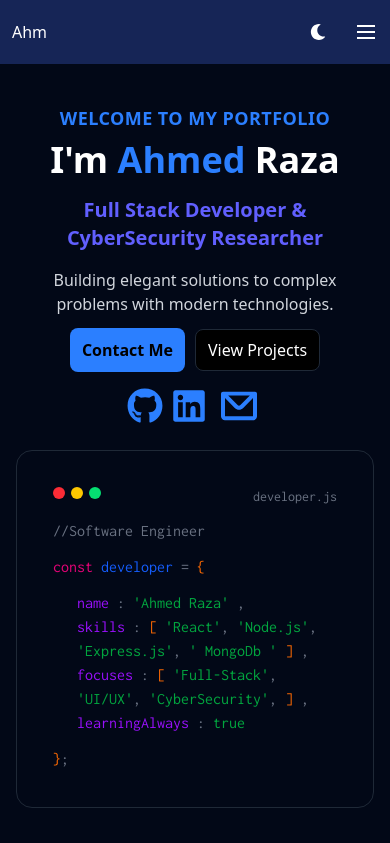
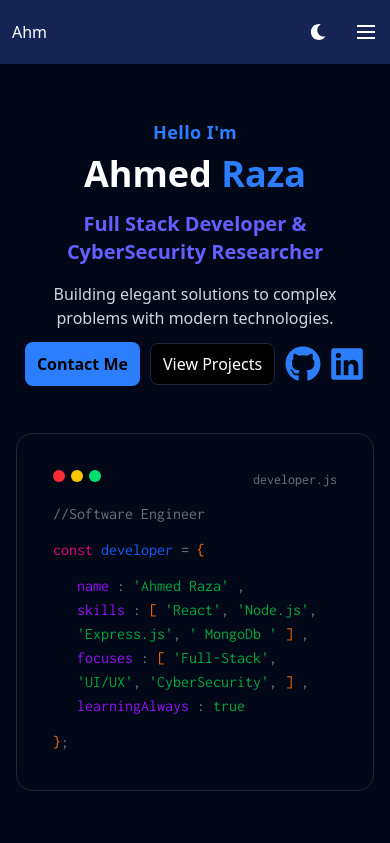
Before and after one commit to razaahmad0192/portfolio, a React (Vite) app: page / in a window 390 px wide. Shown: the top 843 px of the page. Built offline with nearby package versions, Linux system fonts and the light colour scheme.

Commit message:
casual update

```diff
--- a/src/App.jsx
+++ b/src/App.jsx
@@ -5,25 +5,28 @@ import About from './components/About'
 import Projects from './components/Projects'
 import Skills from './components/Skills'
 import Contact from './components/Contact'
+import LazyComponent from './components/LazyComponent'
 const App = () => {
   return (
     <div className='text-white'>
 
       <Navbar />
+      <Banner />
 
 
-      <Banner />
-      <div className='border-1 h-1 border-gray-700 shadow '></div>
+      <div className='border-1 h-1 border-gray-700 shadow '></div>{/** Separator */}
+
       <div className='min-h-screen flex items-center justify-center'>
-
         <About />
       </div>
-      <div className='border-1 h-1 border-gray-700 shadow '></div>
+
+      <div className='border-1 h-1 border-gray-700 shadow '></div> {/** Separator */}
+
       <div className='min-h-screen flex items-center justify-center '>
 
         <Projects />
       </div>
-      <div className='border-1 h-1 border-gray-700 shadow '></div>
+      <div className='border-1 h-1 border-gray-700 shadow '></div>{/** Separator */}
 
 
       <div className='min-h-screen flex items-center justify-center'>
--- a/src/components/About.jsx
+++ b/src/components/About.jsx
@@ -11,7 +11,7 @@ const About = () => {
                 <h2 className='font-extrabold md:text-5xl text-3xl'>
                     About Me
                 </h2>
-                <div className='border-2 w-24 border-blue-500'></div>
+                <div className='border-2 md:w-24 w-16 border-blue-500'></div>
             </div>
             <div className="about  w-full flex md:flex-row  md:justify-center  flex-col  md:items-start justify-center ">
 
--- a/src/components/Banner.jsx
+++ b/src/components/Banner.jsx
@@ -1,19 +1,26 @@
 import { FaGithub } from "react-icons/fa";
 import { FaLinkedin } from "react-icons/fa6";
 import { CgMail } from "react-icons/cg";
+import { motion } from 'framer-motion';
+import { Link } from "react-scroll";
 
 const Banner = () => {
   return (
 
-    <section id="home" className="md:container md:mx-auto  flex flex-col items-center justify-around md:flex-row md:items-center md:justify-center py-10 px-4 md:gap-0 gap-5 md:h-[calc(100vh-80px)]
+    <motion.section
+      initial={{ opacity: 0 }}
+      whileInView={{ opacity: 1 }}
+      viewport={{ once: true }}
+      transition={{ duration: 1 }}
+      id="home" className="md:container md:mx-auto  flex flex-col items-center justify-around md:flex-row md:items-center md:justify-center py-10 px-4 md:gap-0 gap-5 md:h-[calc(100vh-80px)]
     min-h-[calc(100vh-64px)]   ">
       <div className="flex flex-wrap w-full">
         <div className="w-full  flex flex-col items-center md:items-start  justify-center ">
-          <span className="text-blue-500 uppercase tracking-wide font-semibold block mb-2 md:text-2xl text-lg text-center md:text-start">
-            Welcome to my Portfolio
+          <span className="text-blue-500  tracking-wide font-semibold block mb-2 md:text-2xl text-lg text-center md:text-start">
+            Hello I'm
           </span>
           <h1 className="text-4xl md:text-7xl font-bold mb-4 text-center md:text-start text-white">
-            I'm <span className='text-blue-500'>Ahmed</span> Raza{" "}
+            Ahmed{" "}<span className='text-blue-500'>Raza</span>
           </h1>
           <h2 className='text-xl md:text-3xl font-bold mb-4 text-indigo-500 text-center md:text-start'>
             Full Stack Developer & CyberSecurity Researcher
@@ -23,14 +30,31 @@ const Banner = () => {
           </p>
           <div className='btnss mt-3 flex items-center justify-center flex-wrap md:gap-7 gap-2.5'>
 
-            <button className='px-3 py-2.5 bg-blue-500 rounded-lg border-0 text-black hover:bg-blue-600 font-semibold'>Contact Me</button>
-            <button className='px-3 py-2 bg-black rounded-lg border-gray-100 border  text-white hover:bg-blue-600 font-semibol '>View Projects</button>
+            <button className='px-3 py-2.5 bg-blue-500 rounded-lg border-0 text-black hover:bg-blue-600 font-semibold'>
+              <Link
+                to="contact"          // same as id in your section
+                smooth={true}      // enables smooth scrolling
+                duration={700}     // scroll speed in ms
+                spy={true}         // highlights link when section in view (optional)
+                offset={-70}       // optional, adjusts for navbar height
+              >Contact Me</Link>
+            </button>
+            <button className='px-3 py-2 bg-black rounded-lg border-gray-100 border  text-white hover:bg-blue-600 font-semibol '><Link
+              to="projects"          // same as id in your section
+              smooth={true}      // enables smooth scrolling
+              duration={700}     // scroll speed in ms
+              spy={true}         // highlights link when section in view (optional)
+              offset={-70}       // optional, adjusts for navbar height
+            >View Projects</Link></button>
 
             <div className='flex items-center gap-2'>
+              <a target="_blank" href="https://github.com/razaahmad0192">
+                <FaGithub className="text-blue-500 w-9 h-9 cursor-pointer hover:text-blue-600 " />
+              </a>
+              <a target="_blank" href="https://www.linkedin.com/in/ahmed-raza-239b21237/">
+                <FaLinkedin className="text-blue-500 w-9 h-9 cursor-pointer hover:text-blue-600 " />
+              </a>
 
-              <FaGithub className="text-blue-500 w-9 h-9" />
-              <FaLinkedin className="text-blue-500 w-9 h-9" />
-              <CgMail className="text-blue-500 w-12 h-12" />
             </div>
           </div>
         </div>
@@ -38,7 +62,7 @@ const Banner = () => {
       {/* <div className="pic rounded-full ">
           <img className='rounded-full md:w-sm w-xs ' src="https://media.licdn.com/dms/image/v2/D4D03AQF1pI9qsvdTdg/profile-displayphoto-scale_200_200/B4DZlonx_pGQAY-/0/1758396885254?e=1762992000&v=beta&t=c17ZA1vEvHjdN9Z8NR0G0uAU0gVY_0QxmxzYR6ZUf9U" alt="" />
         </div> */}
-      <div className="console border md:w-[60%]  p-9 flex flex-col gap-3 rounded-2xl">
+      <motion.div className="console border md:w-[60%]  p-9 flex flex-col gap-3 rounded-2xl">
         <div className="flex justify-between min-h-5 ">
 
           <div className="flex gap-1.5 ">
@@ -70,8 +94,8 @@ const Banner = () => {
         <p>
           <span className="text-orange-500">{"}"}</span><span className="text-gray-500">;</span>
         </p>
-      </div>
-    </section>
+      </motion.div>
+    </motion.section>
 
 
   )
--- a/src/components/Contact.jsx
+++ b/src/components/Contact.jsx
@@ -33,7 +33,7 @@ function Contact() {
                 <h2 className='font-extrabold md:text-5xl text-3xl'>
                     Get In Touch
                 </h2>
-                <div className='border-2 w-28 border-blue-500'></div>
+                <div className='border-2 w-18 md:w-28 border-blue-500'></div>
             </div>
             <div className="sub-section flex flex-col gap-10 ">
                 <p className='text-gray-400'>
--- /dev/null
+++ b/src/components/LazyComponent.jsx
@@ -0,0 +1,25 @@
+import React, { useState, useEffect, useRef } from "react";
+
+function LazyComponent({ children }) {
+    const [isVisible, setIsVisible] = useState(false);
+    const ref = useRef();
+
+    useEffect(() => {
+        const observer = new IntersectionObserver(
+            ([entry]) => {
+                if (entry.isIntersecting) {
+                    setIsVisible(true);
+                    observer.disconnect(); // load only once
+                }
+            },
+            { threshold: 0.1 } // triggers when 10% visible
+        );
+
+        observer.observe(ref.current);
+        return () => observer.disconnect();
+    }, []);
+
+    return <div ref={ref}>{isVisible ? children : null}</div>;
+}
+
+export default LazyComponent;
--- a/src/components/Skills.jsx
+++ b/src/components/Skills.jsx
@@ -7,14 +7,14 @@ import { FaCode } from "react-icons/fa";
 import { GoDatabase } from "react-icons/go";
 import { HiOutlineCpuChip } from "react-icons/hi2";
 
-function Skills() {
+function Skills({Class=""}) {
     return (
-        <section id='skills' className='md:container md:mx-auto py-10 px-4  flex flex-col gap-10'>
+        <section id='skills' className={`md:container md:mx-auto py-10 px-4 ${Class} flex flex-col gap-10`}>
             <div className='heading-about'>
                 <h2 className='font-extrabold md:text-5xl text-3xl'>
                     Skills
                 </h2>
-                <div className='border-2 w-18 border-blue-500'></div>
+                <div className='border-2 w-12 md:w-18 border-blue-500'></div>
             </div>
             <div className="sub-section flex flex-col gap-5 ">
                 <p>
--- a/src/index.css
+++ b/src/index.css
@@ -31,3 +31,18 @@ html {
   scroll-padding-top: 80px;
   scroll-behavior: smooth;
 }
+:root{
+  --primary-color: white;
+  --secondary-color : rgb(31, 41, 55);;
+  --blue-color : #3B82F6;
+
+}
+.blu4e{
+  color: var(--blue-color);
+}
+.gray{
+  color: var(--secondary-color);
+}
+.white{
+  color: var(--primary-color);
+}
```
Also changed, not shown: src/components/Navbar.jsx (+7 -4 lines), src/components/Projects.jsx (+8 -3 lines), 1 other file (tests, documents, lock files or other folders). Lines whose indentation alone changed are shown as unchanged.
